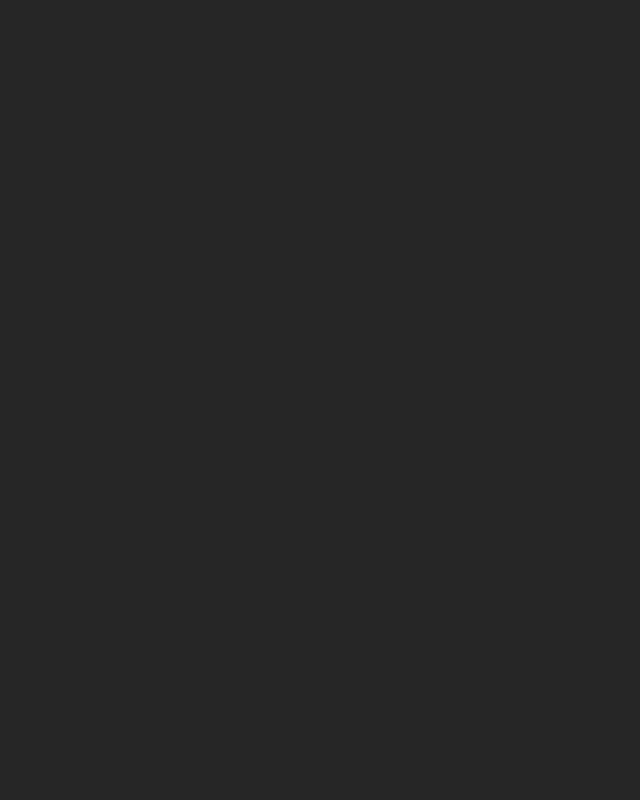
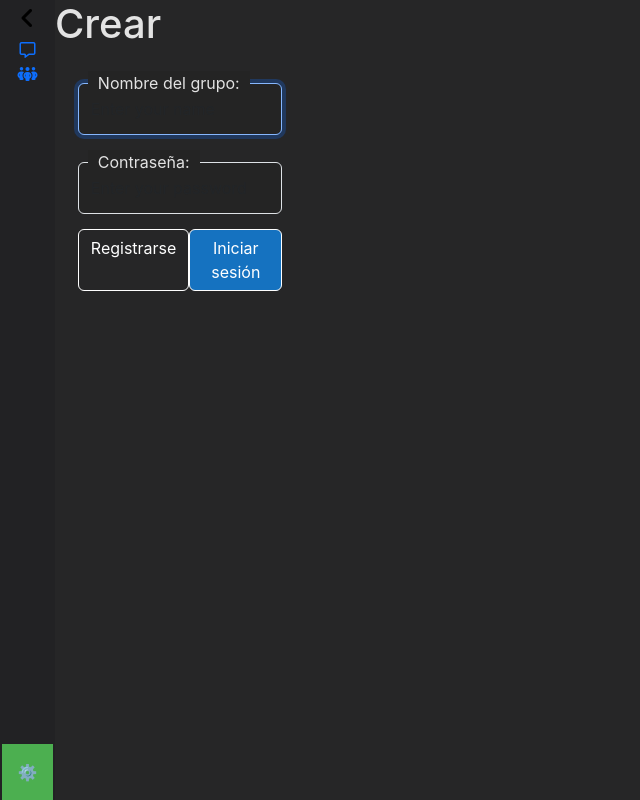
Before and after one commit to Temtub/electron-vite-project, a React (Vite) app: page /createGroup in a window 1280 px wide. Before the commit this address had no page. Shown: the whole page, without its empty margins (0-640 px from the left). Built offline with nearby package versions, Linux system fonts and the light colour scheme.

Commit message:
Started to add the friends button and creation of the page for createGroups

```diff
--- a/src/components/Chat.jsx
+++ b/src/components/Chat.jsx
@@ -36,7 +36,7 @@ function Chat() {
     }
 
     const getChats = async (chatId) => {
-      let response = await restful("GET", "http://localhost:3001/api/chat/" + chatId)
+      let response = await restful("GET", "http://localhost:3001/api/chat/getChat/" + chatId)
       setChatHistory(response.data.messages)
     }
 
--- a/src/components/ChatBox.jsx
+++ b/src/components/ChatBox.jsx
@@ -2,15 +2,25 @@ import { restful } from "/restApi/index.js";
 import personaImage from "../assets/images/persona.jpg";
 import { Link } from "react-router-dom";
 
-function FriendBox ({ id, name }) {
+function FriendBox ({ id, name, friends }) {
+
+    const addFriend = (event) =>{
+        let idFriend = event.target.id
+
+        let response = restful("POST", `http://localhost:3001/api/chat/get20groups/`, {idFriend, idUser})
+
+    }
+
 
     return (
         <div className="chatBox">
-            <Link to={"/chat/"+id} id={id}>
+            <Link to={"/chat/"+id}>
                 <div>
                     <h3>{name}</h3>
                     <p>Información adicional sobre el amigo...</p>
                 </div>
+
+                <button id={id} onClick={addFriend}><i className="fa-solid fa-user-plus"></i></button>
             </Link>
         </div>
     );
--- a/src/components/Chats.jsx
+++ b/src/components/Chats.jsx
@@ -43,7 +43,7 @@ function Chats({ data }) {
                     chatsData.length === 0 ? (
                         <div>Empty</div>
                     ) : (
-                        chatsData.map(chat => <ChatBox key={chat._id} name={chat.name} id={chat._id} />)
+                        chatsData.map(chat => <ChatBox key={chat._id} name={chat.name} id={chat._id} friends={chat.friends}/>)
                     )
                 )}
             </div>
--- /dev/null
+++ b/src/components/Groups/CreateGroup.jsx
@@ -0,0 +1,54 @@
+import { Container, Row, Col, Form, Button, ButtonGroup } from 'react-bootstrap';
+import { Link } from 'react-router-dom';
+
+export function CreateGroup() {
+
+    const formManagement = () =>{
+
+    }
+    return (
+
+        <main>
+
+            <h1>Crear </h1>
+
+            <Row className="w-100 w-md-50 justify-content-md-center">
+                <Col xs={12} md={10}>
+                    <Form onSubmit={formManagement}>
+                        <Form.Group className="formGroup" controlId="formBasicName">
+                            <Form.Label className="formLabel">Nombre del grupo:</Form.Label>
+                            <Form.Control
+                                className="formInput"
+                                type="text"
+                                placeholder="Enter your name"
+                                onChange={(e) => setUser(e.target.value)}
+                                autoFocus
+                            />
+                        </Form.Group>
+
+                        <Form.Group className="formGroup" controlId="formBasicPassword">
+                            <Form.Label className="formLabel">Contraseña:</Form.Label>
+                            <Form.Control
+                                className="formInput"
+                                type="password"
+                                placeholder="Enter your password"
+                                onChange={(e) => setPass(e.target.value)}
+                            />
+                        </Form.Group>
+
+
+                        <div className="buttonGroup d-flex flex-column flex-md-row justify-content-between">
+                            <Link to="/register" className="btn mb-2 mb-md-0">
+                                Registrarse
+                            </Link>
+                            <Button variant="primary" type="submit" className="btn btnLogin" id="send">
+                                Iniciar sesión
+                            </Button>
+                        </div>
+                    </Form>
+                </Col>
+            </Row>
+        </main>
+
+    )
+}
--- a/src/components/Groups/ViewGroups.jsx
+++ b/src/components/Groups/ViewGroups.jsx
@@ -1,17 +1,24 @@
 import { useEffect, useState } from "react"
 import { restful } from "/restApi/index.js"
-
+import { useCheckSession } from "../../services/hooks/useCheckSession"
+import { useNavigate } from "react-router"
 import { GroupList } from "./GroupList"
 import { ChargingGroupList } from "./ChargingGroupList"
+import { Link } from "react-router-dom"
 export function ViewGroups() {
+
+    const userData = useCheckSession()
+    const navigate = useNavigate()
+
     const [groups, setGroups] = useState({})
     const [error, setError] = useState("")
 
     useEffect(() => {
+        // const userId = userData.data.id
+        const get20groups = async (userId) => {
 
-        const get20groups = async () => {
-            let response = await restful("GET", `http://localhost:3001/api/chat/get20groups/`)
-            // console.log(response.data)
+            let response = await restful("POST", `http://localhost:3001/api/chat/get20groups/`, {userId})
+            console.log(response)
 
             if(!response.status){
                 setError("Ha ocurrido un error...")
@@ -20,16 +27,23 @@ export function ViewGroups() {
                 setGroups(response.data)
             }
         }
+        if(userData){
+            const userId = userData.data.id
+            get20groups(userId)
+        }
 
-        get20groups()
-    }, [])
 
+    }, [userData])
+
+    console.log(userData)
     return (
 
         <div>
 
             <h1>Grupos</h1>
 
+            <button onClick={()=>{navigate("/createGroup")}} title='Añade un nuevo grupo' className='serchChatButton' ><i className="fa-solid fa-plus"></i></button>
+
             {groups ? <GroupList groups={groups}/> : <ChargingGroupList/>}
         </div>
     )
--- a/src/components/Messages.jsx
+++ b/src/components/Messages.jsx
@@ -39,6 +39,9 @@ function Messages() {
       setLoading(true);
       const response = await getNewChat(userData._id);
       setLoading(false);
+      if(typeof response._id == 'undefined'){
+        return
+      }
       navigate(`/chat/${response._id}`);
     }
   };
--- a/src/main.jsx
+++ b/src/main.jsx
@@ -24,6 +24,7 @@ import Navbar from 'Components/Layouts/Navbar';
 import styled, { createGlobalStyle } from 'styled-components';
 import { ThemeProvider } from './styles/ThemeContext';
 import { ViewGroups } from 'Components/Groups/ViewGroups';
+import { CreateGroup } from 'Components/Groups/CreateGroup';
 
 
 
@@ -67,6 +68,7 @@ ReactDOM.createRoot(document.getElementById('root')).render(
 
             </Route>
             <Route path="/group" element={<ViewGroups />} />
+            <Route path="/createGroup" element={<CreateGroup />} />
           </Route>
         </Routes>
       </Router>
```
